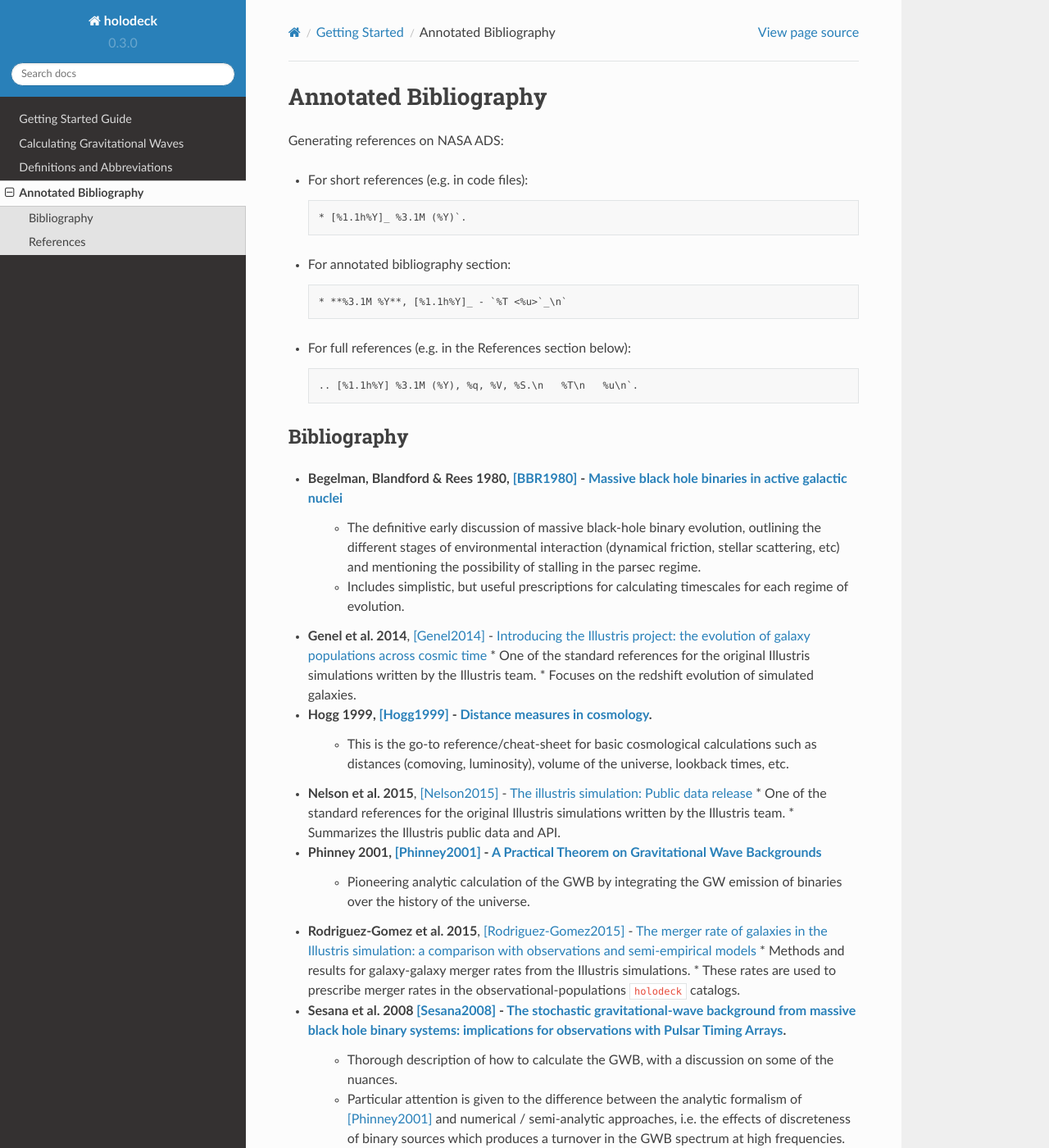
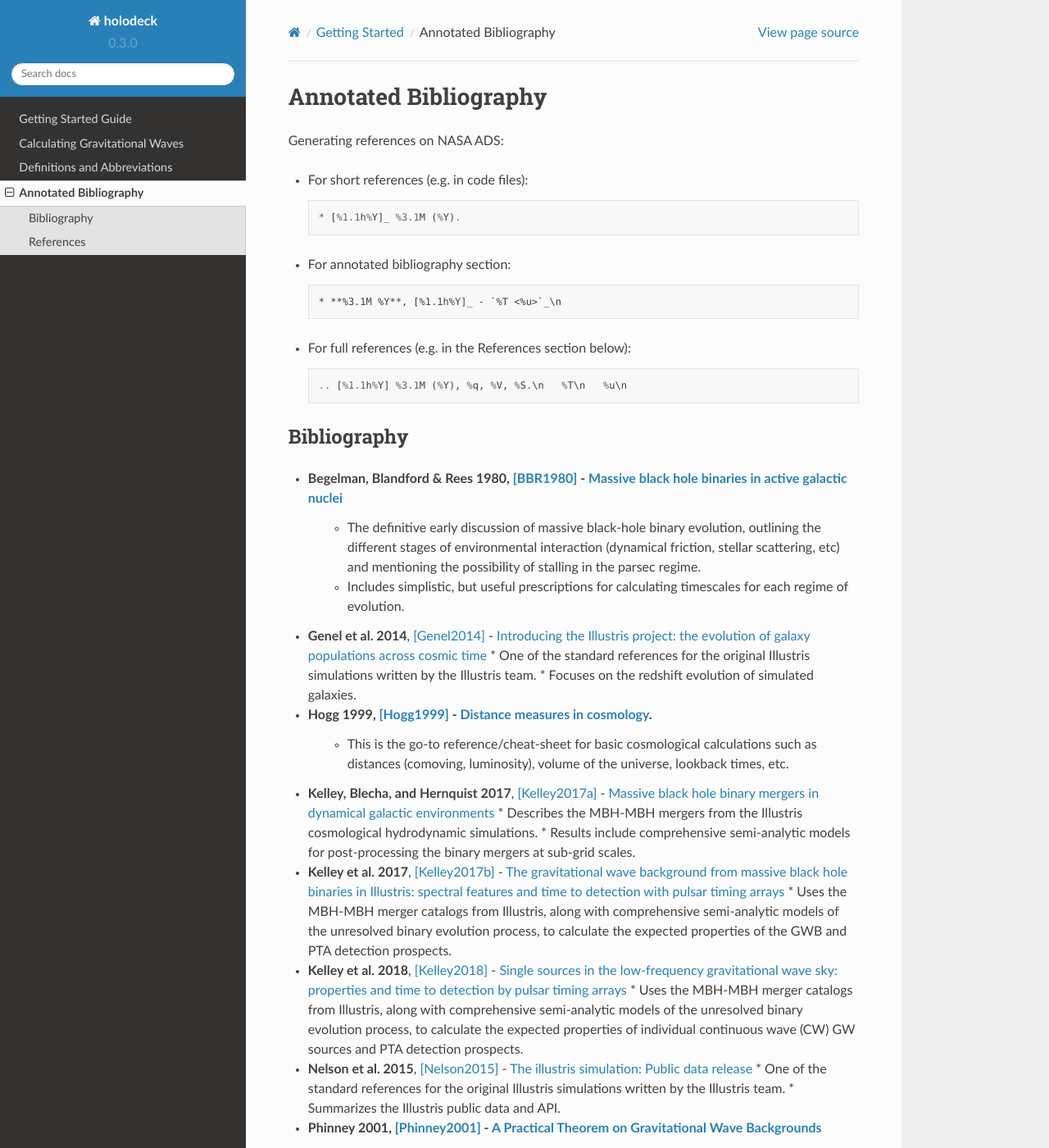
Before and after one commit to nanograv/holodeck, a Sphinx documentation site: the page built from docs/source/biblio.rst, in a window 1280 px wide and 1400 px high. Shown: the whole window at 82% size. Built offline with Sphinx 7.4.7 and the Read the Docs theme 2.0.0, drawn with Linux system fonts in a browser that asks for light colours; pages that are not in the unit, such as notebooks, are missing from menus; some of the changed text lies outside the part shown.

Commit message:
DOCS: add references to Kelley et al papers for Illustris binary populations

```diff
--- a/docs/source/biblio.rst
+++ b/docs/source/biblio.rst
@@ -6,15 +6,15 @@ Generating references on :ref:`NASA ADS <https://ui.adsabs.harvard.edu/user/libr
 
 * For short references (e.g. in code files)::
 
-    * [%1.1h%Y]_ %3.1M (%Y)`.
+    * [%1.1h%Y]_ %3.1M (%Y).
 
 * For :ref:`annotated bibliography <Bibliography>` section::
 
-    * **%3.1M %Y**, [%1.1h%Y]_ - `%T <%u>`_\n`
+    * **%3.1M %Y**, [%1.1h%Y]_ - `%T <%u>`_\n
 
 * For full references (e.g. in the :ref:`References` section below)::
 
-    .. [%1.1h%Y] %3.1M (%Y), %q, %V, %S.\n   %T\n   %u\n`.
+    .. [%1.1h%Y] %3.1M (%Y), %q, %V, %S.\n   %T\n   %u\n
 
 
 Bibliography
@@ -30,6 +30,16 @@ Bibliography
 
 * **Hogg 1999**, [Hogg1999]_ - `Distance measures in cosmology <https://ui.adsabs.harvard.edu/abs/1999astro.ph..5116H>`_.
     * This is the go-to reference/cheat-sheet for basic cosmological calculations such as distances (comoving, luminosity), volume of the universe, lookback times, etc.
+
+* **Kelley, Blecha, and Hernquist 2017**, [Kelley2017a]_ - `Massive black hole binary mergers in dynamical galactic environments <https://ui.adsabs.harvard.edu/abs/2017MNRAS.464.3131K>`_
+  * Describes the MBH-MBH mergers from the Illustris cosmological hydrodynamic simulations.
+  * Results include comprehensive semi-analytic models for post-processing the binary mergers at sub-grid scales.
+
+* **Kelley et al. 2017**, [Kelley2017b]_ - `The gravitational wave background from massive black hole binaries in Illustris: spectral features and time to detection with pulsar timing arrays <https://ui.adsabs.harvard.edu/abs/2017MNRAS.471.4508K>`_
+  * Uses the MBH-MBH merger catalogs from Illustris, along with comprehensive semi-analytic models of the unresolved binary evolution process, to calculate the expected properties of the GWB and PTA detection prospects.
+
+* **Kelley et al. 2018**, [Kelley2018]_ - `Single sources in the low-frequency gravitational wave sky: properties and time to detection by pulsar timing arrays <https://ui.adsabs.harvard.edu/abs/2018MNRAS.477..964K>`_
+  * Uses the MBH-MBH merger catalogs from Illustris, along with comprehensive semi-analytic models of the unresolved binary evolution process, to calculate the expected properties of individual continuous wave (CW) GW sources and PTA detection prospects.
 
 * **Nelson et al. 2015**, [Nelson2015]_ - `The illustris simulation: Public data release <https://ui.adsabs.harvard.edu/abs/2015A&C....13...12N>`_
   * One of the standard references for the original Illustris simulations written by the Illustris team.
@@ -105,9 +115,17 @@ These are provided here for easy copy-and-paste usage in other files.
     Distance measures in cosmology.
     https://ui.adsabs.harvard.edu/abs/1999astro.ph..5116H
 
-.. [Kelley2017] Kelley, Blecha & Hernquist 2017
-    Massive black hole binary mergers in dynamical galactic environments
-    https://ui.adsabs.harvard.edu/abs/2017MNRAS.464.3131K/abstract
+.. [Kelley2017a] Kelley, Blecha, and Hernquist (2017), MNRAS, 464, 3.
+   Massive black hole binary mergers in dynamical galactic environments
+   https://ui.adsabs.harvard.edu/abs/2017MNRAS.464.3131K
+
+.. [Kelley2017b] Kelley et al. (2017), MNRAS, 471, 4.
+   The gravitational wave background from massive black hole binaries in Illustris: spectral features and time to detection with pulsar timing arrays
+   https://ui.adsabs.harvard.edu/abs/2017MNRAS.471.4508K
+
+.. [Kelley2018] Kelley et al. (2018), MNRAS, 477, 1.
+   Single sources in the low-frequency gravitational wave sky: properties and time to detection by pulsar timing arrays
+   https://ui.adsabs.harvard.edu/abs/2018MNRAS.477..964K
 
 .. [Klypin2016] : Klypin, Yepes, Gottlöber, et al. 2016.  MNRAS, 457, 4.
     MultiDark simulations: the story of dark matter halo concentrations and density profiles
```
